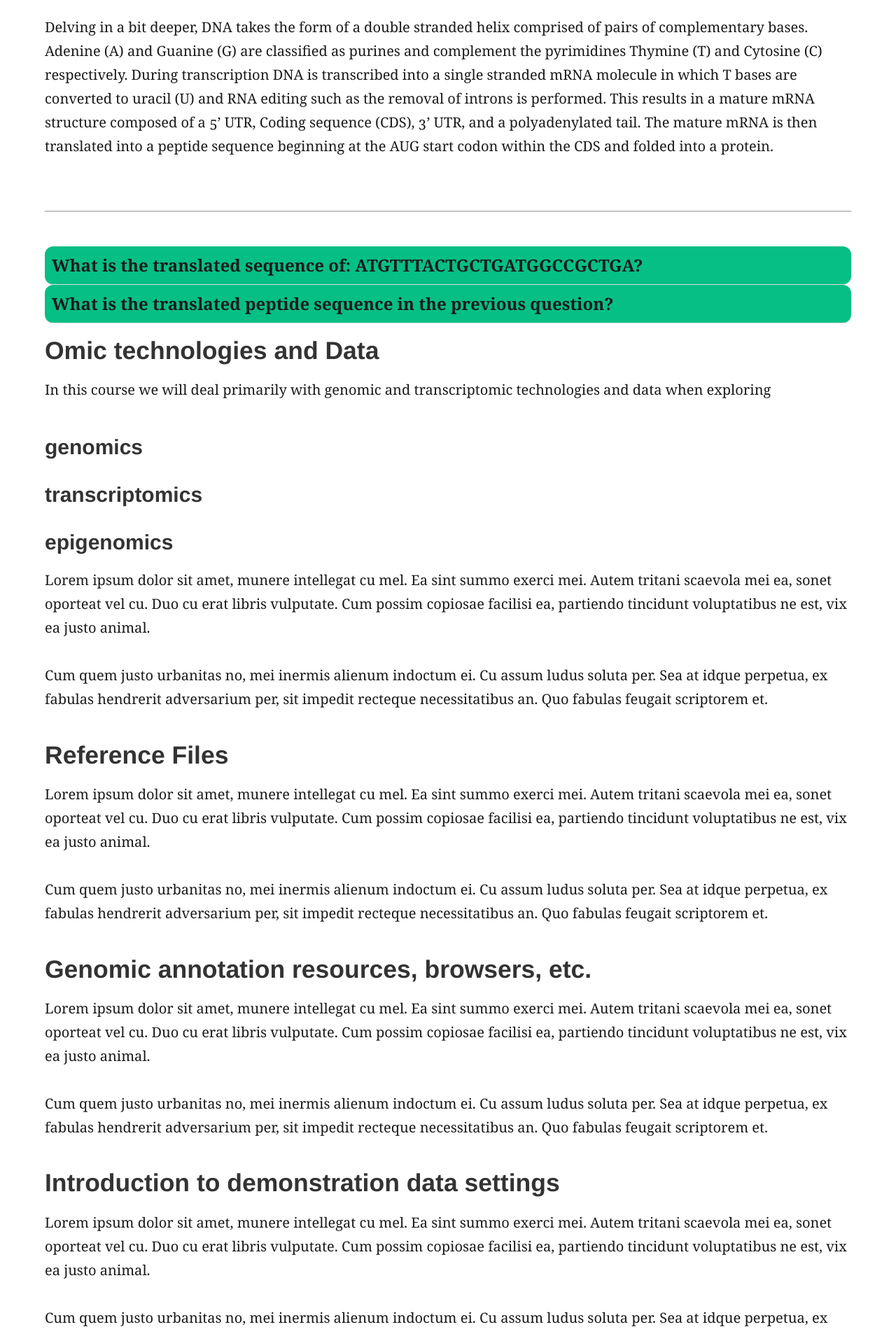
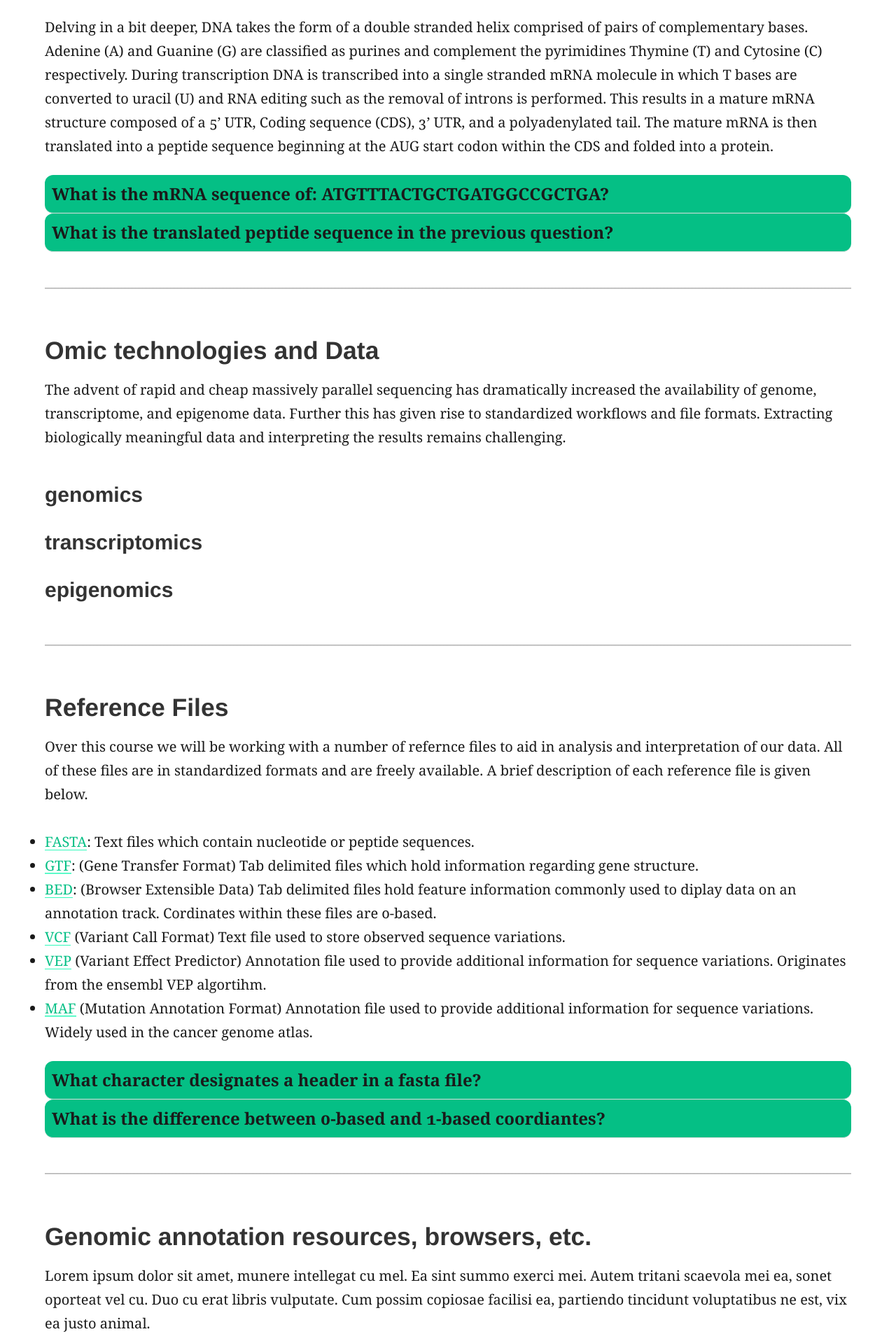
Before and after one commit to griffithlab/genviz.org, a Jekyll site: the page built from _posts/0001-01-01-Introduction_to_Genomic_Visualization_and_interpretation.md, in a window 1280 px wide. Shown: the part 1646-3552 px from the top of the page at 70% size. Built offline with Jekyll 4.4.1, drawn with Linux system fonts in a browser that asks for light colours; nearby versions of some CDN libraries.

Commit message:
adjusted style sheet for accoridon and added reference file section

```diff
--- a/_includes/question.html
+++ b/_includes/question.html
@@ -3,8 +3,6 @@
 <script type="text/javascript" src="{{ "/assets/scripts/question.js" | relative_url }}"></script>
 
 <div class="accordion">
-<p class="q">{{ include.question }}</p>
-
-      <p class="a">{{ include.answer }}</p>
-
+    <p class="q">{{ include.question }}</p>
+    <p class="a">{{ include.answer }}</p>
 </div>
--- a/_posts/0001-01-01-Introduction_to_Genomic_Visualization_and_interpretation.md
+++ b/_posts/0001-01-01-Introduction_to_Genomic_Visualization_and_interpretation.md
@@ -22,31 +22,40 @@ As quoted above the central dogma describes the flow of biological sequence info
 
 Delving in a bit deeper, DNA takes the form of a double stranded helix comprised of pairs of complementary bases. Adenine (A) and Guanine (G) are classified as purines and complement the pyrimidines Thymine (T) and Cytosine (C) respectively. During transcription DNA is transcribed into a single stranded mRNA molecule in which T bases are converted to uracil (U) and RNA editing such as the removal of introns is performed. This results in a mature mRNA structure composed of a 5' UTR, Coding sequence (CDS), 3' UTR, and a polyadenylated tail. The mature mRNA is then translated into a peptide sequence beginning at the AUG start codon within the CDS and folded into a protein.
 
+{% include question.html question="What is the mRNA sequence of: ATGTTTACTGCTGATGGCCGCTGA?" answer="AUGUUUACUGCUUGAUGGCCGCUGA"%}
+{% include question.html question="What is the translated peptide sequence in the previous question?" answer="Met-Phe-Thr-Ala-Asp-Gly-Arg-Opal"%}
+
 ***
-
-{% include question.html question="What is the translated sequence of: ATGTTTACTGCTGATGGCCGCTGA?" answer="AUGUUUACUGCUUGAUGGCCGCUGA"%}
-{% include question.html question="What is the translated peptide sequence in the previous question?" answer="Met-Phe-Thr-Ala-Asp-Gly-Arg-Opal"%}
 
 ## Omic technologies and Data
 
-In this course we will deal primarily with genomic and transcriptomic technologies and data when exploring
+The advent of rapid and cheap massively parallel sequencing has dramatically increased the availability of genome, transcriptome, and epigenome data. Further this has given rise to standardized workflows and file formats. Extracting biologically meaningful data and interpreting the results remains challenging.
 
 ### genomics
+
+
 
 ### transcriptomics
 
 ### epigenomics
 
-
-Lorem ipsum dolor sit amet, munere intellegat cu mel. Ea sint summo exerci mei. Autem tritani scaevola mei ea, sonet oporteat vel cu. Duo cu erat libris vulputate. Cum possim copiosae facilisi ea, partiendo tincidunt voluptatibus ne est, vix ea justo animal.
-
-Cum quem justo urbanitas no, mei inermis alienum indoctum ei. Cu assum ludus soluta per. Sea at idque perpetua, ex fabulas hendrerit adversarium per, sit impedit recteque necessitatibus an. Quo fabulas feugait scriptorem et.
+ ***
 
 ## Reference Files
 
-Lorem ipsum dolor sit amet, munere intellegat cu mel. Ea sint summo exerci mei. Autem tritani scaevola mei ea, sonet oporteat vel cu. Duo cu erat libris vulputate. Cum possim copiosae facilisi ea, partiendo tincidunt voluptatibus ne est, vix ea justo animal.
+Over this course we will be working with a number of refernce files to aid in analysis and interpretation of our data. All of these files are in standardized formats and are freely available. A brief description of each reference file is given below.
 
-Cum quem justo urbanitas no, mei inermis alienum indoctum ei. Cu assum ludus soluta per. Sea at idque perpetua, ex fabulas hendrerit adversarium per, sit impedit recteque necessitatibus an. Quo fabulas feugait scriptorem et.
+- [FASTA](http://genetics.bwh.harvard.edu/pph/FASTA.html){:target="_blank"}: Text files which contain nucleotide or peptide sequences.
+- [GTF](http://www.ensembl.org/info/website/upload/gff.html){:target="_blank"}: (Gene Transfer Format) Tab delimited files which hold information regarding gene structure.
+- [BED](http://www.ensembl.org/info/website/upload/bed.html){:target="_blank"}: (Browser Extensible Data) Tab delimited files hold feature information commonly used to diplay data on an annotation track. Cordinates within these files are 0-based.
+- [VCF](https://samtools.github.io/hts-specs/VCFv4.3.pdf){:target="_blank"} (Variant Call Format) Text file used to store observed sequence variations.
+- [VEP](http://www.ensembl.org/info/docs/tools/vep/vep_formats.html#output){:target="_blank"} (Variant Effect Predictor) Annotation file used to provide additional information for sequence variations. Originates from the ensembl VEP algortihm.
+- [MAF](https://wiki.nci.nih.gov/display/TCGA/Mutation+Annotation+Format+(MAF)+Specification){:target="_blank"} (Mutation Annotation Format) Annotation file used to provide additional information for sequence variations. Widely used in the cancer genome atlas.
+
+{% include question.html question="What character designates a header in a fasta file?" answer="\">\""%}
+{% include question.html question="What is the difference between 0-based and 1-based coordiantes?" answer="0-based coordiantes number between nucleotides, 1-based coordinates number nucleotides directly."%}
+
+***
 
 ## Genomic annotation resources, browsers, etc.
 
@@ -54,8 +63,12 @@ Lorem ipsum dolor sit amet, munere intellegat cu mel. Ea sint summo exerci mei.
 
 Cum quem justo urbanitas no, mei inermis alienum indoctum ei. Cu assum ludus soluta per. Sea at idque perpetua, ex fabulas hendrerit adversarium per, sit impedit recteque necessitatibus an. Quo fabulas feugait scriptorem et.
 
+***
+
 ## Introduction to demonstration data settings
 
 Lorem ipsum dolor sit amet, munere intellegat cu mel. Ea sint summo exerci mei. Autem tritani scaevola mei ea, sonet oporteat vel cu. Duo cu erat libris vulputate. Cum possim copiosae facilisi ea, partiendo tincidunt voluptatibus ne est, vix ea justo animal.
 
 Cum quem justo urbanitas no, mei inermis alienum indoctum ei. Cu assum ludus soluta per. Sea at idque perpetua, ex fabulas hendrerit adversarium per, sit impedit recteque necessitatibus an. Quo fabulas feugait scriptorem et.
+
+***
--- a/assets/styles.scss
+++ b/assets/styles.scss
@@ -473,12 +473,15 @@ pre code {
         border-bottom: 1px #ddd solid;
         cursor: pointer;
         @include rounded($radius: .5em);
+        outline: none;
         &:hover {
-          box-shadow: inset 0 0 0 2rem rgba(0,0,0,0.2);
+          box-shadow: inset 0 0 0 5rem rgba(0,0,0,0.2);
+          @include rounded($radius: .5em);
         }
         &:active,
         &:focus {
-          box-shadow: inset 0 0 0 2rem rgba(0,0,0,0.4);
+          box-shadow: inset 0 0 0 5rem rgba(0,0,0,0.4);
+          @include rounded($radius: .5em);
         }
     }
 }
```
